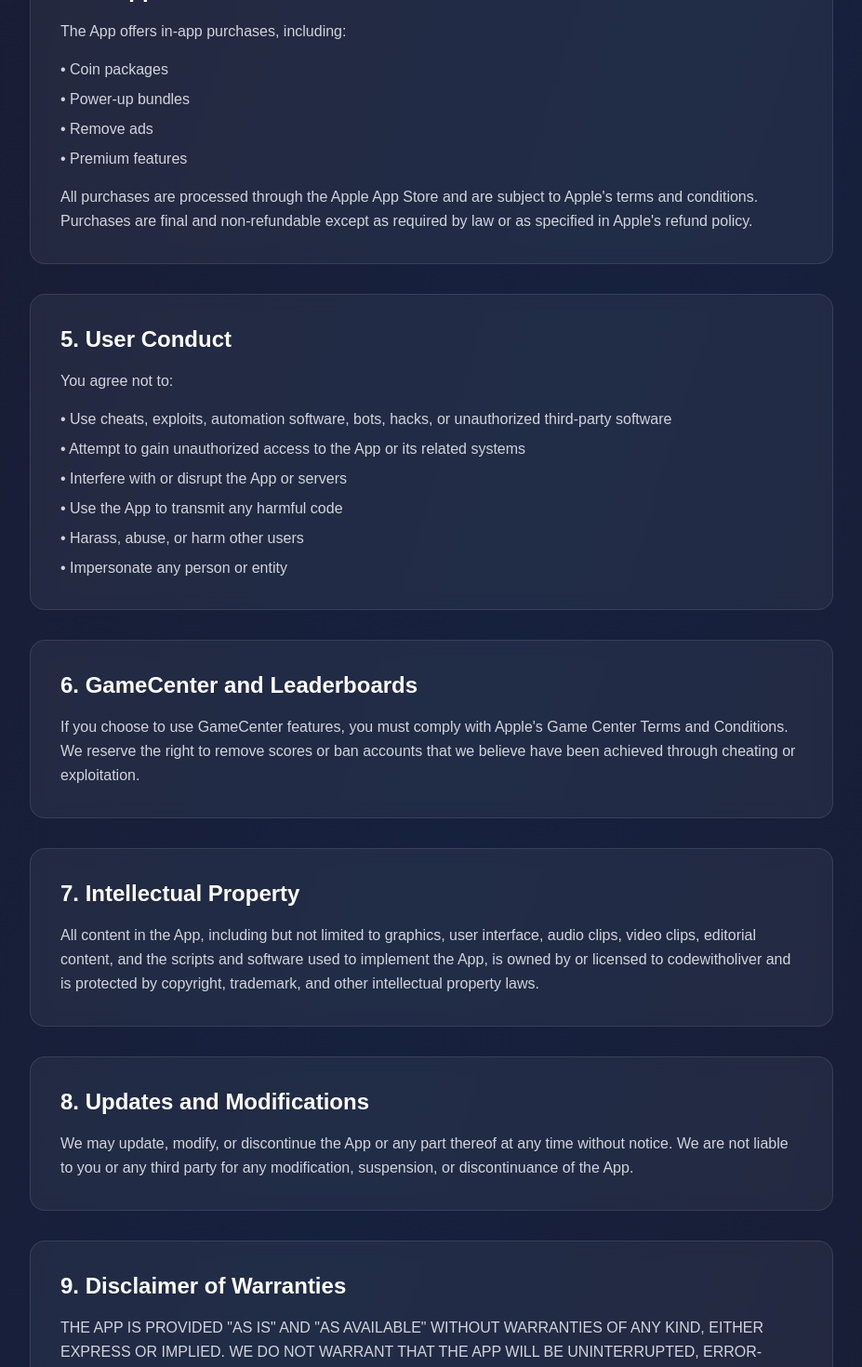
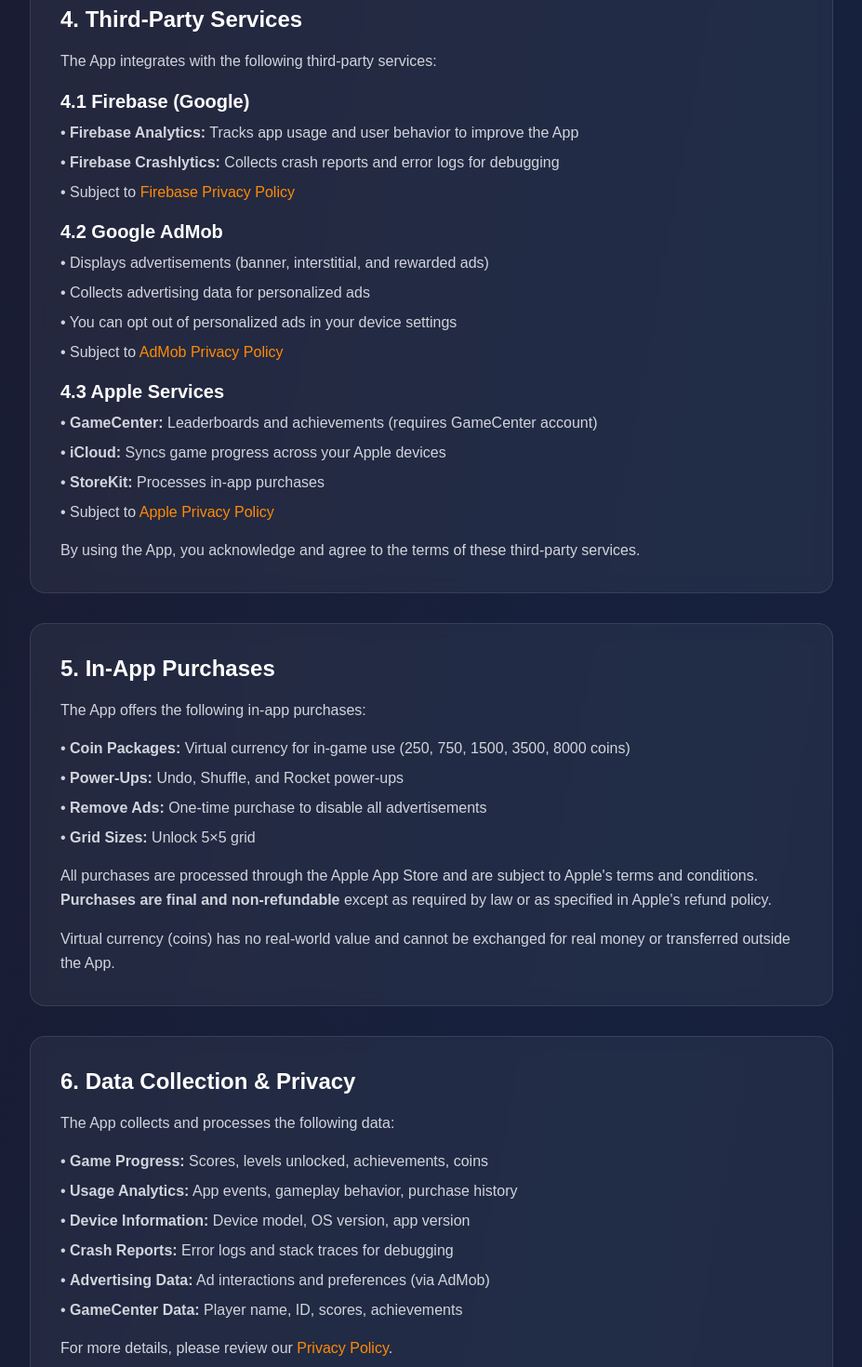
Before and after one commit to olivier-geiger/MergeMax-landing, a Next.js app: page /privacy in a window 1280 px wide. Shown: the part 1180-2650 px from the top of the page at 93% size, without its empty margins (176-1103 px from the left). Built offline with nearby package versions, Linux system fonts and the light colour scheme.

Commit message:
update privacy

```diff
--- a/app/privacy/page.tsx
+++ b/app/privacy/page.tsx
@@ -27,7 +27,7 @@
             Terms of Service
           </h1>
           <p className="text-gray-400">
-            Last updated: December 26, 2024
+            Last updated: December 28, 2024
           </p>
         </motion.div>
 
@@ -41,7 +41,7 @@
           <div className="bg-white/5 backdrop-blur-sm border border-white/10 rounded-2xl p-8 mb-8">
             <h2 className="text-2xl font-bold text-white mb-4">1. Acceptance of Terms</h2>
             <p className="text-gray-300 leading-relaxed">
-              By downloading, installing, or using MergeMax: 2048 (&quot;the App&quot;), you agree to be bound by these Terms of Service. If you do not agree to these terms, please do not use the App.
+              By downloading, installing, or using MergeMax: 2048 (&quot;the App&quot;), you agree to be bound by these Terms of Service and our Privacy Policy. If you do not agree to these terms, please do not use the App.
             </p>
           </div>
 
@@ -59,6 +59,7 @@
               <li>• Rent, lease, loan, sell, or distribute the App</li>
               <li>• Remove or alter any copyright, trademark, or proprietary notices</li>
               <li>• Use the App for any illegal or unauthorized purpose</li>
+              <li>• Use cheats, exploits, bots, or unauthorized third-party software</li>
             </ul>
           </div>
 
@@ -84,113 +85,258 @@
           </div>
 
           <div className="bg-white/5 backdrop-blur-sm border border-white/10 rounded-2xl p-8 mb-8">
-            <h2 className="text-2xl font-bold text-white mb-4">4. In-App Purchases</h2>
+            <h2 className="text-2xl font-bold text-white mb-4">4. Third-Party Services</h2>
             <p className="text-gray-300 leading-relaxed mb-4">
-              The App offers in-app purchases, including:
+              The App integrates with the following third-party services:
             </p>
-            <ul className="text-gray-300 space-y-2">
-              <li>• Coin packages</li>
-              <li>• Power-up bundles</li>
-              <li>• Remove ads</li>
-              <li>• Premium features</li>
-            </ul>
+
+            <div className="space-y-4">
+              <div>
+                <h3 className="text-xl font-semibold text-white mb-2">4.1 Firebase (Google)</h3>
+                <ul className="text-gray-300 space-y-2">
+                  <li>• <strong>Firebase Analytics:</strong> Tracks app usage and user behavior to improve the App</li>
+                  <li>• <strong>Firebase Crashlytics:</strong> Collects crash reports and error logs for debugging</li>
+                  <li>• Subject to <a href="https://firebase.google.com/support/privacy" target="_blank" rel="noopener noreferrer" className="text-orange-400 hover:underline">Firebase Privacy Policy</a></li>
+                </ul>
+              </div>
+
+              <div>
+                <h3 className="text-xl font-semibold text-white mb-2">4.2 Google AdMob</h3>
+                <ul className="text-gray-300 space-y-2">
+                  <li>• Displays advertisements (banner, interstitial, and rewarded ads)</li>
+                  <li>• Collects advertising data for personalized ads</li>
+                  <li>• You can opt out of personalized ads in your device settings</li>
+                  <li>• Subject to <a href="https://support.google.com/admob/answer/6128543" target="_blank" rel="noopener noreferrer" className="text-orange-400 hover:underline">AdMob Privacy Policy</a></li>
+                </ul>
+              </div>
+
+              <div>
+                <h3 className="text-xl font-semibold text-white mb-2">4.3 Apple Services</h3>
+                <ul className="text-gray-300 space-y-2">
+                  <li>• <strong>GameCenter:</strong> Leaderboards and achievements (requires GameCenter account)</li>
+                  <li>• <strong>iCloud:</strong> Syncs game progress across your Apple devices</li>
+                  <li>• <strong>StoreKit:</strong> Processes in-app purchases</li>
+                  <li>• Subject to <a href="https://www.apple.com/legal/privacy/" target="_blank" rel="noopener noreferrer" className="text-orange-400 hover:underline">Apple Privacy Policy</a></li>
+                </ul>
+              </div>
+            </div>
+
             <p className="text-gray-300 leading-relaxed mt-4">
-              All purchases are processed through the Apple App Store and are subject to Apple&apos;s terms and conditions. Purchases are final and non-refundable except as required by law or as specified in Apple&apos;s refund policy.
+              By using the App, you acknowledge and agree to the terms of these third-party services.
             </p>
           </div>
 
           <div className="bg-white/5 backdrop-blur-sm border border-white/10 rounded-2xl p-8 mb-8">
-            <h2 className="text-2xl font-bold text-white mb-4">5. User Conduct</h2>
+            <h2 className="text-2xl font-bold text-white mb-4">5. In-App Purchases</h2>
+            <p className="text-gray-300 leading-relaxed mb-4">
+              The App offers the following in-app purchases:
+            </p>
+            <ul className="text-gray-300 space-y-2">
+              <li>• <strong>Coin Packages:</strong> Virtual currency for in-game use (250, 750, 1500, 3500, 8000 coins)</li>
+              <li>• <strong>Power-Ups:</strong> Undo, Shuffle, and Rocket power-ups</li>
+              <li>• <strong>Remove Ads:</strong> One-time purchase to disable all advertisements</li>
+              <li>• <strong>Grid Sizes:</strong> Unlock 5×5 grid</li>
+            </ul>
+            <p className="text-gray-300 leading-relaxed mt-4">
+              All purchases are processed through the Apple App Store and are subject to Apple&apos;s terms and conditions. <strong>Purchases are final and non-refundable</strong> except as required by law or as specified in Apple&apos;s refund policy.
+            </p>
+            <p className="text-gray-300 leading-relaxed mt-4">
+              Virtual currency (coins) has no real-world value and cannot be exchanged for real money or transferred outside the App.
+            </p>
+          </div>
+
+          <div className="bg-white/5 backdrop-blur-sm border border-white/10 rounded-2xl p-8 mb-8">
+            <h2 className="text-2xl font-bold text-white mb-4">6. Data Collection & Privacy</h2>
+            <p className="text-gray-300 leading-relaxed mb-4">
+              The App collects and processes the following data:
+            </p>
+            <ul className="text-gray-300 space-y-2">
+              <li>• <strong>Game Progress:</strong> Scores, levels unlocked, achievements, coins</li>
+              <li>• <strong>Usage Analytics:</strong> App events, gameplay behavior, purchase history</li>
+              <li>• <strong>Device Information:</strong> Device model, OS version, app version</li>
+              <li>• <strong>Crash Reports:</strong> Error logs and stack traces for debugging</li>
+              <li>• <strong>Advertising Data:</strong> Ad interactions and preferences (via AdMob)</li>
+              <li>• <strong>GameCenter Data:</strong> Player name, ID, scores, achievements</li>
+            </ul>
+            <p className="text-gray-300 leading-relaxed mt-4">
+              For more details, please review our{' '}
+              <Link href="/privacy" className="text-orange-400 hover:underline">
+                Privacy Policy
+              </Link>.
+            </p>
+          </div>
+
+          <div className="bg-white/5 backdrop-blur-sm border border-white/10 rounded-2xl p-8 mb-8">
+            <h2 className="text-2xl font-bold text-white mb-4">7. iCloud Sync</h2>
+            <p className="text-gray-300 leading-relaxed">
+              If you enable iCloud sync, your game progress will be automatically synchronized across your Apple devices. This includes:
+            </p>
+            <ul className="text-gray-300 space-y-2 mt-2">
+              <li>• Coins and in-game currency</li>
+              <li>• Unlocked levels and achievements</li>
+              <li>• Best scores and statistics</li>
+              <li>• Power-ups inventory</li>
+              <li>• Purchase history (Remove Ads status)</li>
+            </ul>
+            <p className="text-gray-300 leading-relaxed mt-4">
+              You can disable iCloud sync in your device settings at any time.
+            </p>
+          </div>
+
+          <div className="bg-white/5 backdrop-blur-sm border border-white/10 rounded-2xl p-8 mb-8">
+            <h2 className="text-2xl font-bold text-white mb-4">8. User Conduct</h2>
             <p className="text-gray-300 leading-relaxed mb-4">
               You agree not to:
             </p>
             <ul className="text-gray-300 space-y-2">
               <li>• Use cheats, exploits, automation software, bots, hacks, or unauthorized third-party software</li>
               <li>• Attempt to gain unauthorized access to the App or its related systems</li>
-              <li>• Interfere with or disrupt the App or servers</li>
-              <li>• Use the App to transmit any harmful code</li>
+              <li>• Interfere with or disrupt the App, servers, or networks</li>
+              <li>• Use the App to transmit any harmful code or malware</li>
               <li>• Harass, abuse, or harm other users</li>
               <li>• Impersonate any person or entity</li>
+              <li>• Manipulate leaderboards or achievements through fraudulent means</li>
+              <li>• Attempt to reverse engineer Firebase or AdMob integrations</li>
+            </ul>
+            <p className="text-gray-300 leading-relaxed mt-4">
+              Violation of these rules may result in immediate termination of your access to the App and removal from GameCenter leaderboards.
+            </p>
+          </div>
+
+          <div className="bg-white/5 backdrop-blur-sm border border-white/10 rounded-2xl p-8 mb-8">
+            <h2 className="text-2xl font-bold text-white mb-4">9. GameCenter and Leaderboards</h2>
+            <p className="text-gray-300 leading-relaxed mb-4">
+              If you choose to use GameCenter features:
+            </p>
+            <ul className="text-gray-300 space-y-2">
+              <li>• You must comply with Apple&apos;s Game Center Terms and Conditions</li>
+              <li>• Your GameCenter display name and scores will be publicly visible</li>
+              <li>• We reserve the right to remove scores or ban accounts suspected of cheating</li>
+              <li>• Leaderboard data is managed by Apple&apos;s GameCenter service</li>
             </ul>
           </div>
 
           <div className="bg-white/5 backdrop-blur-sm border border-white/10 rounded-2xl p-8 mb-8">
-            <h2 className="text-2xl font-bold text-white mb-4">6. GameCenter and Leaderboards</h2>
-            <p className="text-gray-300 leading-relaxed">
-              If you choose to use GameCenter features, you must comply with Apple&apos;s Game Center Terms and Conditions. We reserve the right to remove scores or ban accounts that we believe have been achieved through cheating or exploitation.
+            <h2 className="text-2xl font-bold text-white mb-4">10. Advertisements</h2>
+            <p className="text-gray-300 leading-relaxed mb-4">
+              The App displays advertisements powered by Google AdMob, including:
+            </p>
+            <ul className="text-gray-300 space-y-2">
+              <li>• Banner ads (displayed at bottom of screen)</li>
+              <li>• Interstitial ads (full-screen ads shown periodically)</li>
+              <li>• Rewarded ads (watch to earn in-game rewards)</li>
+            </ul>
+            <p className="text-gray-300 leading-relaxed mt-4">
+              You can permanently remove all ads by purchasing the &quot;Remove Ads&quot; option in the Shop. Ad frequency: interstitial ads are shown every 3 games.
             </p>
           </div>
 
           <div className="bg-white/5 backdrop-blur-sm border border-white/10 rounded-2xl p-8 mb-8">
-            <h2 className="text-2xl font-bold text-white mb-4">7. Intellectual Property</h2>
+            <h2 className="text-2xl font-bold text-white mb-4">11. Intellectual Property</h2>
             <p className="text-gray-300 leading-relaxed">
-              All content in the App, including but not limited to graphics, user interface, audio clips, video clips, editorial content, and the scripts and software used to implement the App, is owned by or licensed to codewitholiver and is protected by copyright, trademark, and other intellectual property laws.
+              All content in the App, including but not limited to graphics, user interface, animations, audio, game mechanics, and software code, is owned by or licensed to codewitholiver and is protected by copyright, trademark, and other intellectual property laws.
             </p>
           </div>
 
           <div className="bg-white/5 backdrop-blur-sm border border-white/10 rounded-2xl p-8 mb-8">
-            <h2 className="text-2xl font-bold text-white mb-4">8. Updates and Modifications</h2>
+            <h2 className="text-2xl font-bold text-white mb-4">12. Updates and Modifications</h2>
             <p className="text-gray-300 leading-relaxed">
-              We may update, modify, or discontinue the App or any part thereof at any time without notice. We are not liable to you or any third party for any modification, suspension, or discontinuance of the App.
+              We may update, modify, or discontinue the App or any part thereof at any time without notice. This includes:
+            </p>
+            <ul className="text-gray-300 space-y-2 mt-2">
+              <li>• Adding new adventure levels (100 new levels every 2 weeks)</li>
+              <li>• Modifying game balance or features</li>
+              <li>• Changing pricing of in-app purchases</li>
+              <li>• Updating third-party integrations (Firebase, AdMob)</li>
+            </ul>
+            <p className="text-gray-300 leading-relaxed mt-4">
+              We are not liable to you or any third party for any modification, suspension, or discontinuance of the App.
             </p>
           </div>
 
           <div className="bg-white/5 backdrop-blur-sm border border-white/10 rounded-2xl p-8 mb-8">
-            <h2 className="text-2xl font-bold text-white mb-4">9. Disclaimer of Warranties</h2>
+            <h2 className="text-2xl font-bold text-white mb-4">13. Disclaimer of Warranties</h2>
             <p className="text-gray-300 leading-relaxed">
-              THE APP IS PROVIDED &quot;AS IS&quot; AND &quot;AS AVAILABLE&quot; WITHOUT WARRANTIES OF ANY KIND, EITHER EXPRESS OR IMPLIED. WE DO NOT WARRANT THAT THE APP WILL BE UNINTERRUPTED, ERROR-FREE, OR FREE OF VIRUSES OR OTHER HARMFUL COMPONENTS.
+              THE APP IS PROVIDED &quot;AS IS&quot; AND &quot;AS AVAILABLE&quot; WITHOUT WARRANTIES OF ANY KIND, EITHER EXPRESS OR IMPLIED, INCLUDING BUT NOT LIMITED TO WARRANTIES OF MERCHANTABILITY, FITNESS FOR A PARTICULAR PURPOSE, AND NON-INFRINGEMENT. WE DO NOT WARRANT THAT THE APP WILL BE UNINTERRUPTED, ERROR-FREE, SECURE, OR FREE OF VIRUSES OR OTHER HARMFUL COMPONENTS.
             </p>
           </div>
 
           <div className="bg-white/5 backdrop-blur-sm border border-white/10 rounded-2xl p-8 mb-8">
-            <h2 className="text-2xl font-bold text-white mb-4">10. Limitation of Liability</h2>
+            <h2 className="text-2xl font-bold text-white mb-4">14. Limitation of Liability</h2>
             <p className="text-gray-300 leading-relaxed">
-              TO THE MAXIMUM EXTENT PERMITTED BY LAW, CODEWITHOLIVER SHALL NOT BE LIABLE FOR ANY INDIRECT, INCIDENTAL, SPECIAL, CONSEQUENTIAL, OR PUNITIVE DAMAGES, OR ANY LOSS OF PROFITS OR REVENUES, WHETHER INCURRED DIRECTLY OR INDIRECTLY, OR ANY LOSS OF DATA, USE, GOODWILL, OR OTHER INTANGIBLE LOSSES RESULTING FROM YOUR USE OF THE APP.
+              TO THE MAXIMUM EXTENT PERMITTED BY LAW, CODEWITHOLIVER SHALL NOT BE LIABLE FOR ANY INDIRECT, INCIDENTAL, SPECIAL, CONSEQUENTIAL, OR PUNITIVE DAMAGES, OR ANY LOSS OF PROFITS OR REVENUES, WHETHER INCURRED DIRECTLY OR INDIRECTLY, OR ANY LOSS OF DATA, USE, GOODWILL, OR OTHER INTANGIBLE LOSSES RESULTING FROM:
+            </p>
+            <ul className="text-gray-300 space-y-2 mt-2">
+              <li>• Your use or inability to use the App</li>
+              <li>• Unauthorized access to your data or iCloud sync</li>
+              <li>• Third-party conduct or content (Firebase, AdMob, GameCenter)</li>
+              <li>• Loss of in-game progress or virtual currency</li>
+            </ul>
+          </div>
+
+          <div className="bg-white/5 backdrop-blur-sm border border-white/10 rounded-2xl p-8 mb-8">
+            <h2 className="text-2xl font-bold text-white mb-4">15. Indemnification</h2>
+            <p className="text-gray-300 leading-relaxed">
+              You agree to indemnify and hold harmless codewitholiver, its affiliates, and third-party service providers (Google, Apple) from any claims, damages, losses, liabilities, and expenses (including legal fees) arising from your use of the App or violation of these Terms.
             </p>
           </div>
 
           <div className="bg-white/5 backdrop-blur-sm border border-white/10 rounded-2xl p-8 mb-8">
-            <h2 className="text-2xl font-bold text-white mb-4">11. Indemnification</h2>
+            <h2 className="text-2xl font-bold text-white mb-4">16. Termination</h2>
             <p className="text-gray-300 leading-relaxed">
-              You agree to indemnify and hold harmless codewitholiver and its affiliates from any claims, damages, losses, liabilities, and expenses (including legal fees) arising from your use of the App or violation of these Terms.
+              We reserve the right to terminate or suspend your access to the App immediately, without prior notice or liability, for any reason, including:
+            </p>
+            <ul className="text-gray-300 space-y-2 mt-2">
+              <li>• Breach of these Terms</li>
+              <li>• Cheating or exploitation of game mechanics</li>
+              <li>• Fraudulent purchases or chargebacks</li>
+              <li>• Harassment of other users</li>
+            </ul>
+            <p className="text-gray-300 leading-relaxed mt-4">
+              Upon termination, your right to use the App will immediately cease, and your iCloud data may be deleted.
             </p>
           </div>
 
           <div className="bg-white/5 backdrop-blur-sm border border-white/10 rounded-2xl p-8 mb-8">
-            <h2 className="text-2xl font-bold text-white mb-4">12. Termination</h2>
+            <h2 className="text-2xl font-bold text-white mb-4">17. Governing Law</h2>
             <p className="text-gray-300 leading-relaxed">
-              We reserve the right to terminate or suspend your access to the App immediately, without prior notice or liability, for any reason, including breach of these Terms. Upon termination, your right to use the App will immediately cease.
+              These Terms shall be governed by and construed in accordance with the laws of France (Strasbourg), without regard to its conflict of law provisions. Any disputes shall be resolved in accordance with French law.
             </p>
           </div>
 
           <div className="bg-white/5 backdrop-blur-sm border border-white/10 rounded-2xl p-8 mb-8">
-            <h2 className="text-2xl font-bold text-white mb-4">13. Governing Law</h2>
+            <h2 className="text-2xl font-bold text-white mb-4">18. Changes to Terms</h2>
             <p className="text-gray-300 leading-relaxed">
-              These Terms shall be governed by and construed in accordance with the laws of your jurisdiction, without regard to its conflict of law provisions.
+              We reserve the right to modify these Terms at any time. We will notify you of any changes by:
+            </p>
+            <ul className="text-gray-300 space-y-2 mt-2">
+              <li>• Posting the new Terms within the App</li>
+              <li>• Updating the &quot;Last updated&quot; date</li>
+              <li>• Sending a push notification (if enabled)</li>
+            </ul>
+            <p className="text-gray-300 leading-relaxed mt-4">
+              Your continued use of the App after any changes constitutes acceptance of the new Terms.
             </p>
           </div>
 
           <div className="bg-white/5 backdrop-blur-sm border border-white/10 rounded-2xl p-8 mb-8">
-            <h2 className="text-2xl font-bold text-white mb-4">14. Changes to Terms</h2>
-            <p className="text-gray-300 leading-relaxed">
-              We reserve the right to modify these Terms at any time. We will notify you of any changes by posting the new Terms within the App and updating the &quot;Last updated&quot; date. Your continued use of the App after any changes constitutes acceptance of the new Terms.
-            </p>
-          </div>
-
-          <div className="bg-white/5 backdrop-blur-sm border border-white/10 rounded-2xl p-8 mb-8">
-            <h2 className="text-2xl font-bold text-white mb-4">15. Contact Information</h2>
+            <h2 className="text-2xl font-bold text-white mb-4">19. Contact Information</h2>
             <p className="text-gray-300 leading-relaxed mb-4">
               If you have any questions about these Terms of Service, please contact us:
             </p>
             <div className="text-gray-300">
-              <p>Email: <a href="mailto:support@mergemax.com" className="text-orange-400 hover:underline">support@mergemax.com</a></p>
+              <p>Email: <a href="mailto:olivier.codes@gmail.com" className="text-orange-400 hover:underline">olivier.codes@gmail.com</a></p>
               <p className="mt-2">Developer: codewitholiver</p>
+              <p className="mt-2">Website: <a href="https://mergemax.app" className="text-orange-400 hover:underline">mergemax.app</a></p>
             </div>
           </div>
 
           <div className="bg-orange-500/10 border border-orange-500/30 rounded-2xl p-6 mt-8">
             <p className="text-orange-300 text-sm">
-              <strong>Important:</strong> By using MergeMax: 2048, you acknowledge that you have read, understood, and agree to be bound by these Terms of Service and our Privacy Policy.
+              <strong>Important Notice:</strong> By using MergeMax: 2048, you acknowledge that you have read, understood, and agree to be bound by these Terms of Service and our{' '}
+              <Link href="/privacy" className="underline hover:text-orange-200">
+                Privacy Policy
+              </Link>. The App uses third-party services (Firebase Analytics, Google AdMob, Apple GameCenter, iCloud) which have their own terms and privacy policies.
             </p>
           </div>
         </motion.div>
```
